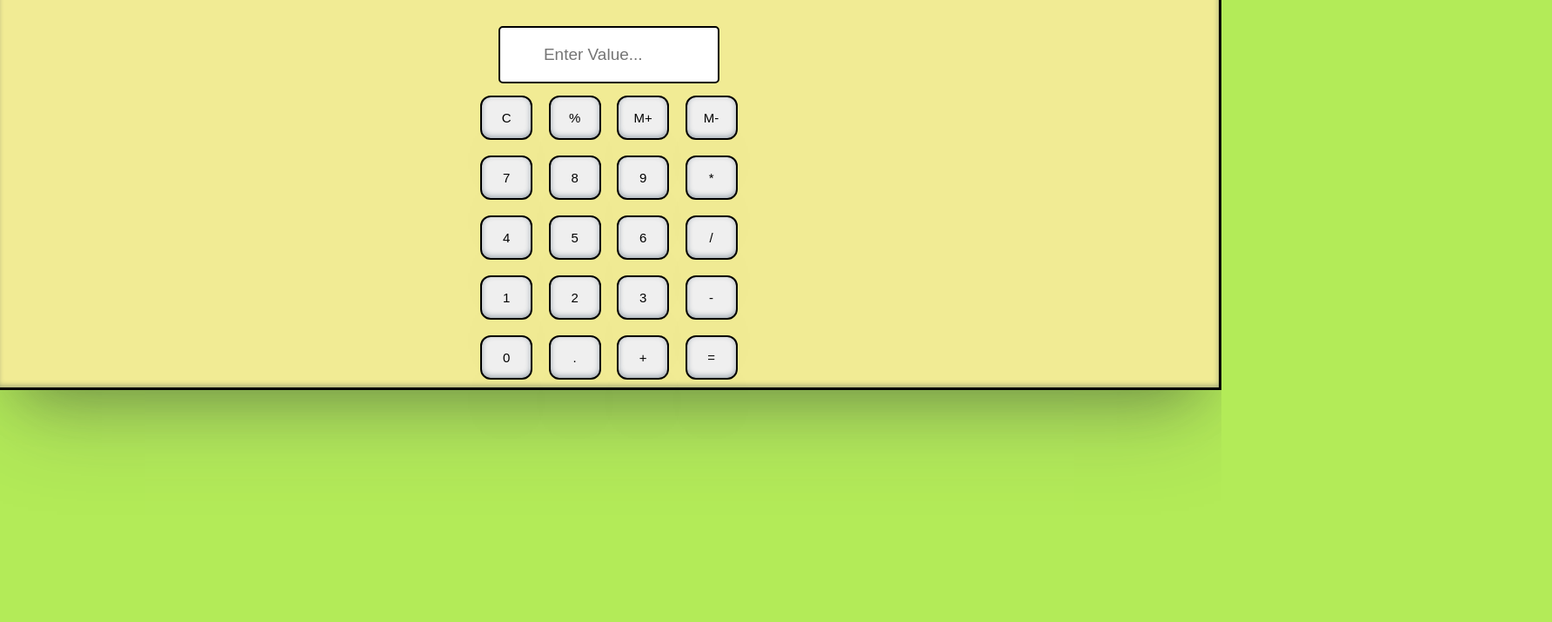
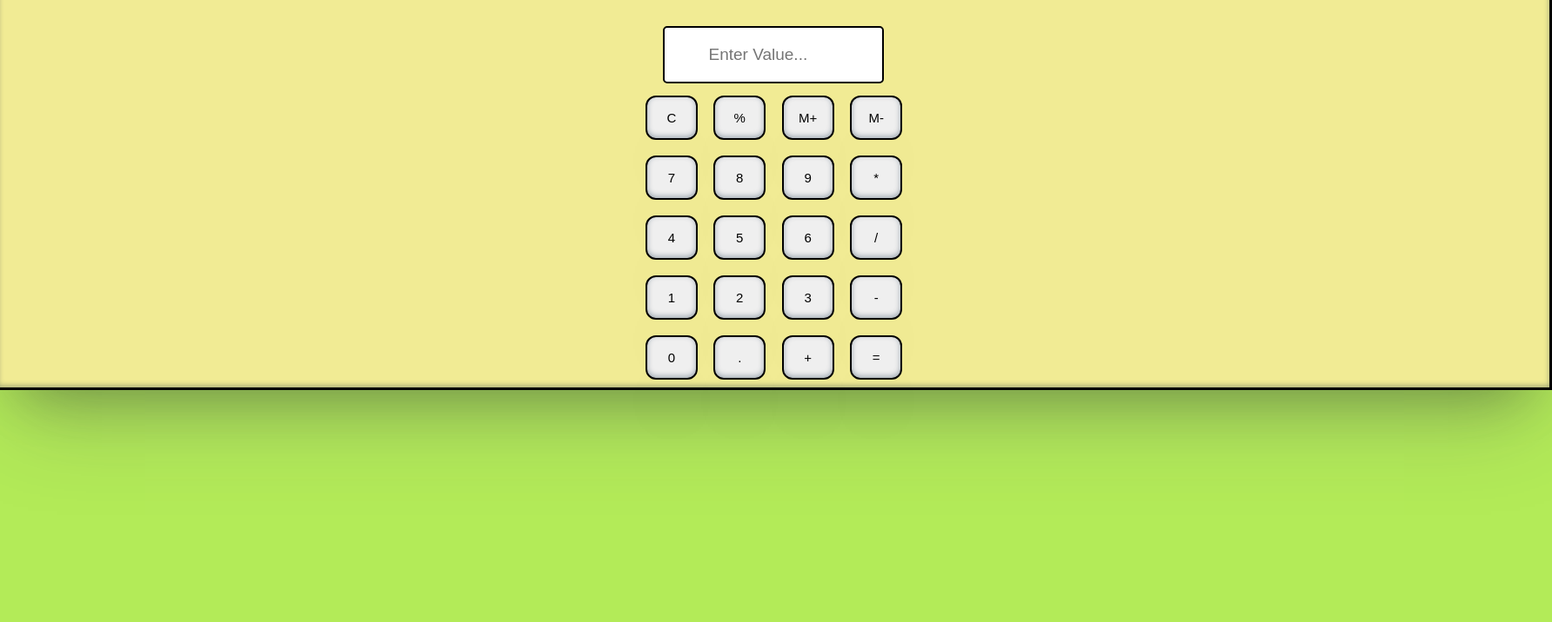
Before and after one commit to Dilawarkhan1417/khanmatescalculator.github.io, a plain HTML site: page index.html in a window 1280 px wide. Shown: the part 84-800 px from the top of the page at 87% size, 1784 px wide, since content can reach past the window. Drawn offline with nearby package versions, Linux system fonts and the light colour scheme.

Commit message:
Update index.css

```diff
--- a/index.css
+++ b/index.css
@@ -16,7 +16,7 @@ body{
     text-align: center;
     justify-content: center;
     align-items: center;
-    width: 111%;
+    width: 141%;
     background-color: rgb(241, 235, 148);
     border: 3px solid black;
 
```
